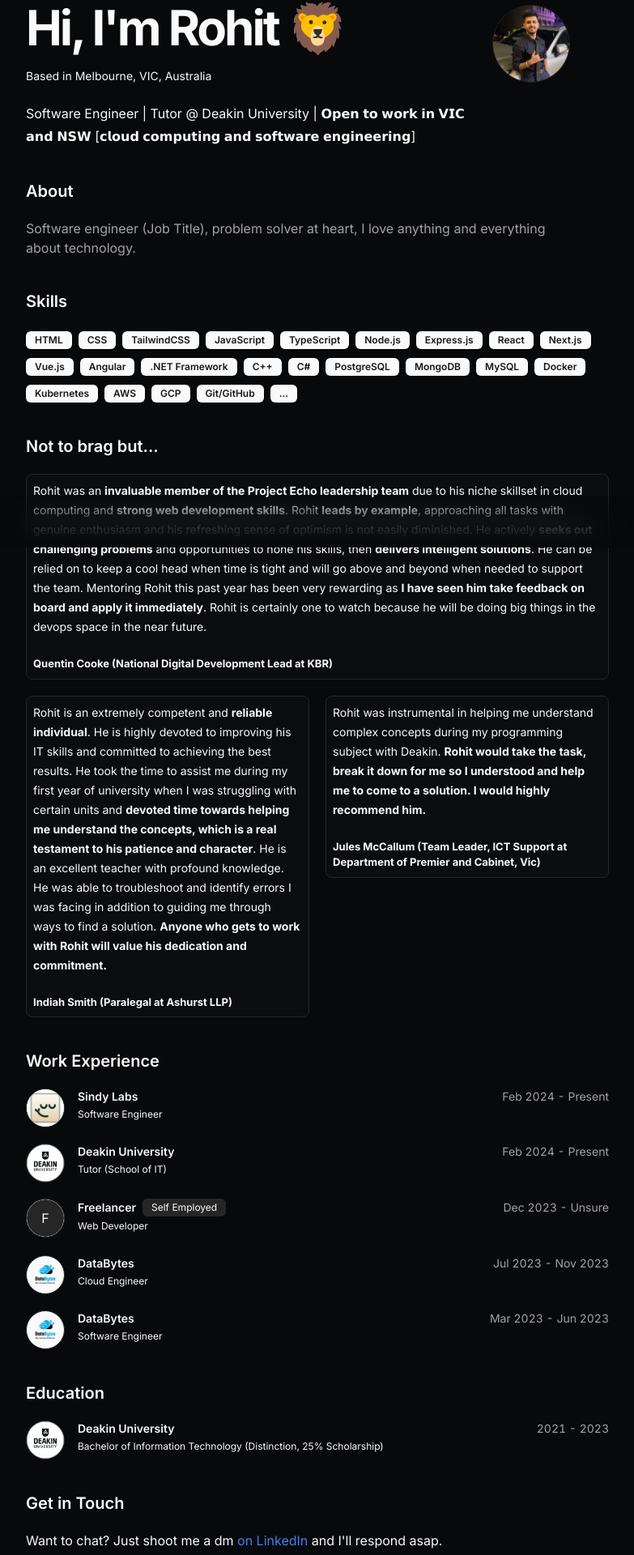
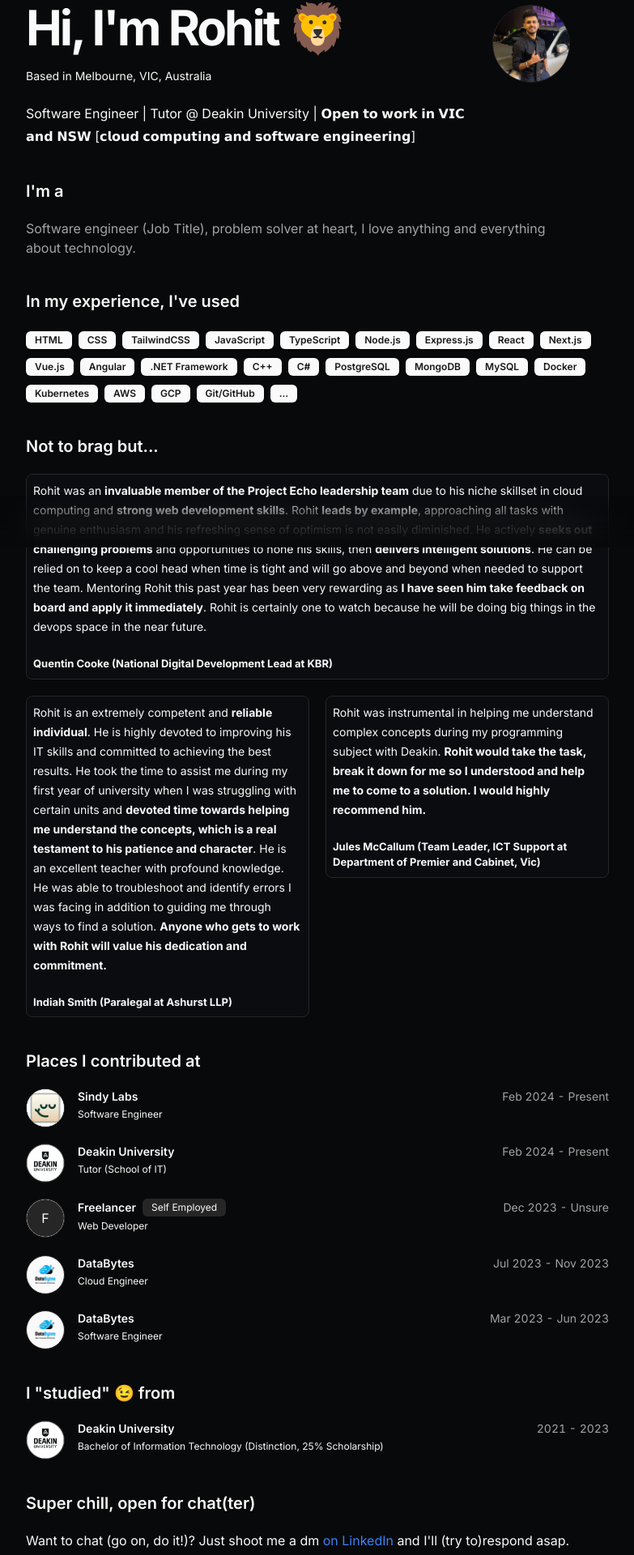
Before and after one commit to itsrow47/my-portfolio, a Next.js app: page / in a window 1280 px wide. Shown: the part 124-2044 px from the top of the page at 81% size, without its empty margins (248-1031 px from the left). Built offline with nearby package versions, Linux system fonts and the light colour scheme.

Commit message:
Update page.tsx

```diff
--- a/src/app/page.tsx
+++ b/src/app/page.tsx
@@ -48,7 +48,7 @@ export default function Page() {
       </section>
       <section id="about">
         <BlurFade delay={BLUR_FADE_DELAY * 3}>
-          <h2 className="text-xl font-semibold mb-5">About</h2>
+          <h2 className="text-xl font-semibold mb-5">I'm a</h2>
         </BlurFade>
         <BlurFade delay={BLUR_FADE_DELAY * 4}>
           <Markdown className="prose max-w-full text-pretty font-sans text-base text-muted-foreground dark:prose-invert">
@@ -58,7 +58,7 @@ export default function Page() {
       </section>
       <section id="skills">
         <BlurFade delay={BLUR_FADE_DELAY * 9}>
-          <h2 className="text-xl font-semibold mb-5">Skills</h2>
+          <h2 className="text-xl font-semibold mb-5">In my experience, I've used</h2>
         </BlurFade>
         <div className="flex min-h-0 flex-col gap-y-5">
           <div className="flex flex-wrap gap-2">
@@ -92,7 +92,7 @@ export default function Page() {
       </section>
       <section id="work">
         <BlurFade delay={BLUR_FADE_DELAY * 5}>
-          <h2 className="text-xl font-semibold mb-5">Work Experience</h2>
+          <h2 className="text-xl font-semibold mb-5">Places I contributed at</h2>
         </BlurFade>
         <div className="flex min-h-0 flex-col gap-y-5">
           {DATA.work.map((work, id) => (
@@ -117,7 +117,7 @@ export default function Page() {
       </section>
       <section id="education">
         <BlurFade delay={BLUR_FADE_DELAY * 7}>
-          <h2 className="text-xl font-semibold mb-5">Education</h2>
+          <h2 className="text-xl font-semibold mb-5">I "studied" 😉 from </h2>
         </BlurFade>
         <div className="flex min-h-0 flex-col gap-y-3">
           {DATA.education.map((education, id) => (
@@ -141,19 +141,19 @@ export default function Page() {
 
       <section id="contact">
         <BlurFade delay={BLUR_FADE_DELAY * 7}>
-          <h2 className="text-xl font-semibold mb-5">Get in Touch</h2>
+          <h2 className="text-xl font-semibold mb-5">Super chill, open for chat(ter)</h2>
         </BlurFade>
         <div className="">
           <BlurFade delay={BLUR_FADE_DELAY * 16}>
             <p className="">
-              Want to chat? Just shoot me a dm{" "}
+              Want to chat (go on, do it!)? Just shoot me a dm{" "}
               <Link
                 href={DATA.contact.social.email.url}
                 className="text-blue-500 hover:underline"
               >
                 on LinkedIn
               </Link>{" "}
-              and I&apos;ll respond asap.
+              and I&apos;ll (try to)respond asap.
             </p>
           </BlurFade>
         </div>
```
